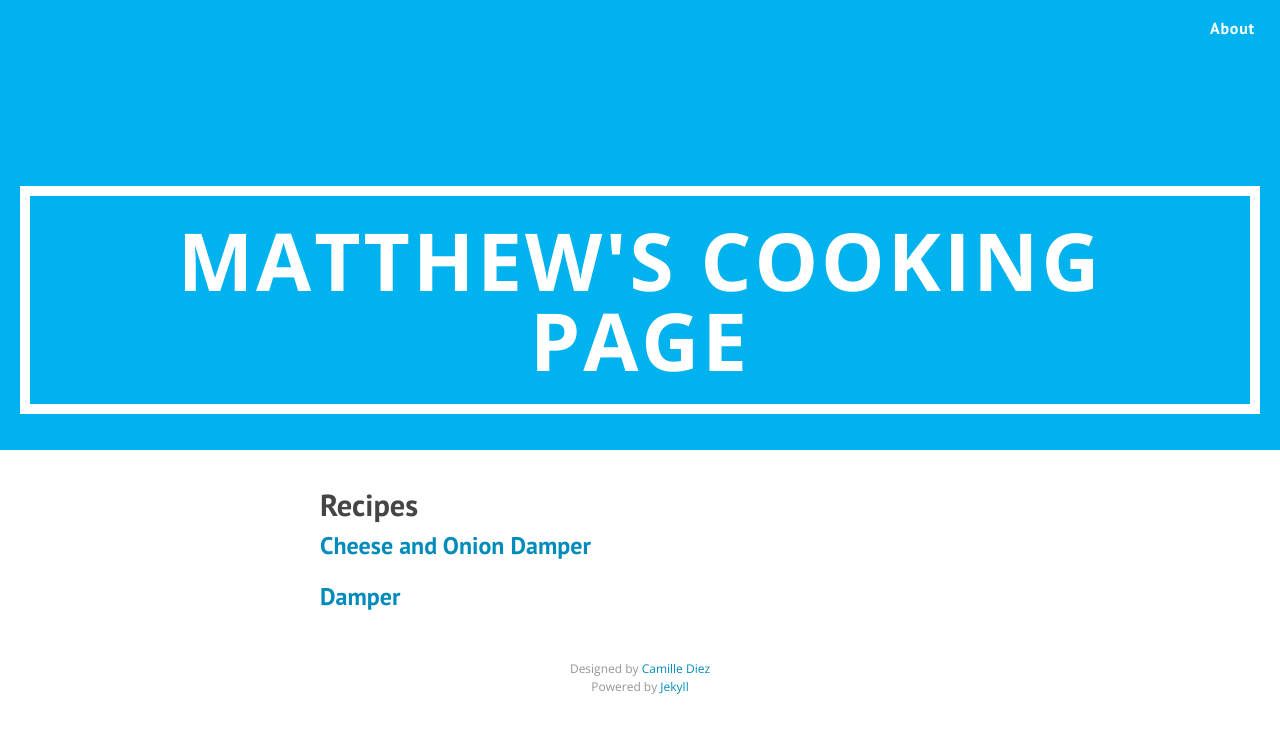
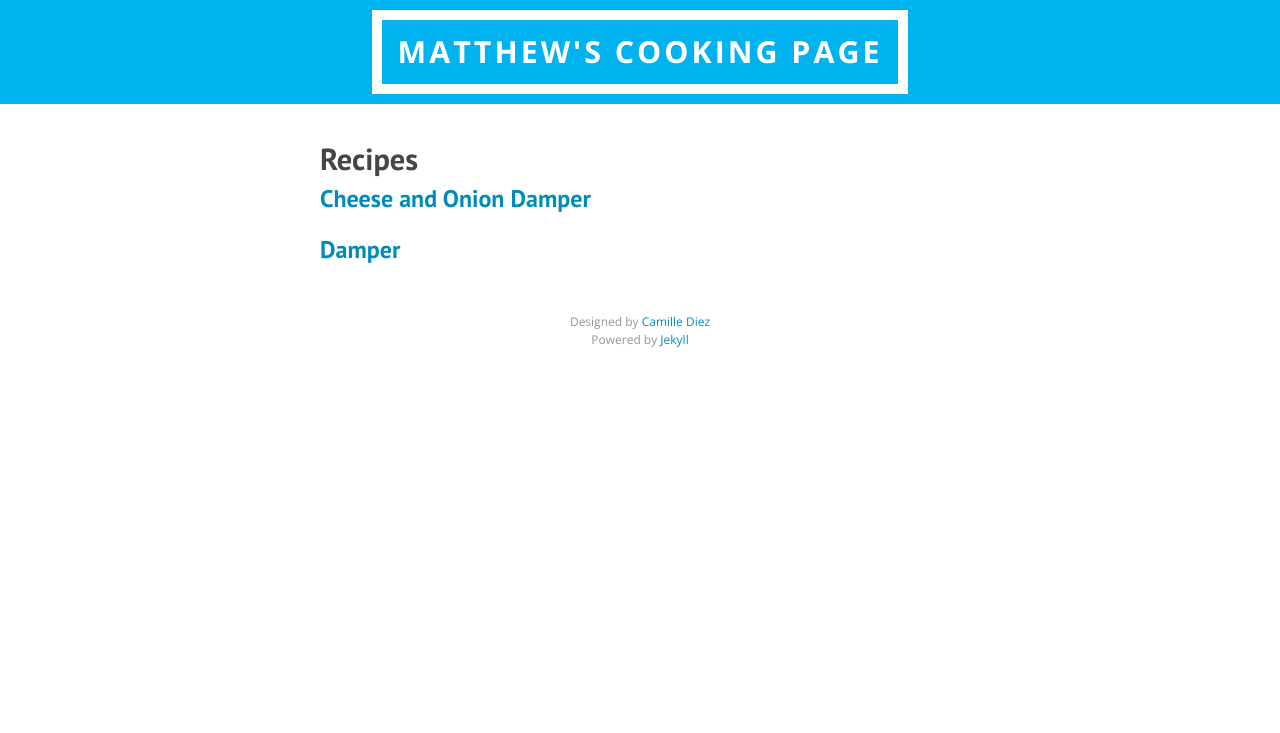
Before and after one commit to MatthewJA/cooking, a Jekyll site: the page built from index.html, in a window 1280 px wide. Shown: the top 733 px of the page. Built offline with Jekyll 4.4.1, drawn with Linux system fonts in a browser that asks for light colours; nearby versions of some CDN libraries.

Commit message:
Scaling down the header

```diff
--- a/_sass/_layout.scss
+++ b/_sass/_layout.scss
@@ -1,7 +1,6 @@
 /* Site Header
  * ============================================== */
     .site-header {
-        min-height: 450px;
         background-color: $brand-color;
         background-image: url('');
         background-size: cover;
@@ -18,17 +17,13 @@
 
     .site-header h1 {
         display: block;
-        font-size: 80px !important;
-        line-height: 80px;
         letter-spacing: 3px;
         text-align: center;
-        padding-top: 20px;
         clear: both;
         text-transform: uppercase;
         font-family: 'Open Sans';
 
         @include media-query($on-palm) {
-            font-size:60px !important;
             letter-spacing: 0px;
         }
     }
@@ -46,6 +41,7 @@
     }
 
     .site-nav {
+        display: none;
         float: right;
         line-height: 56px;
         margin-right: 25px;
```
